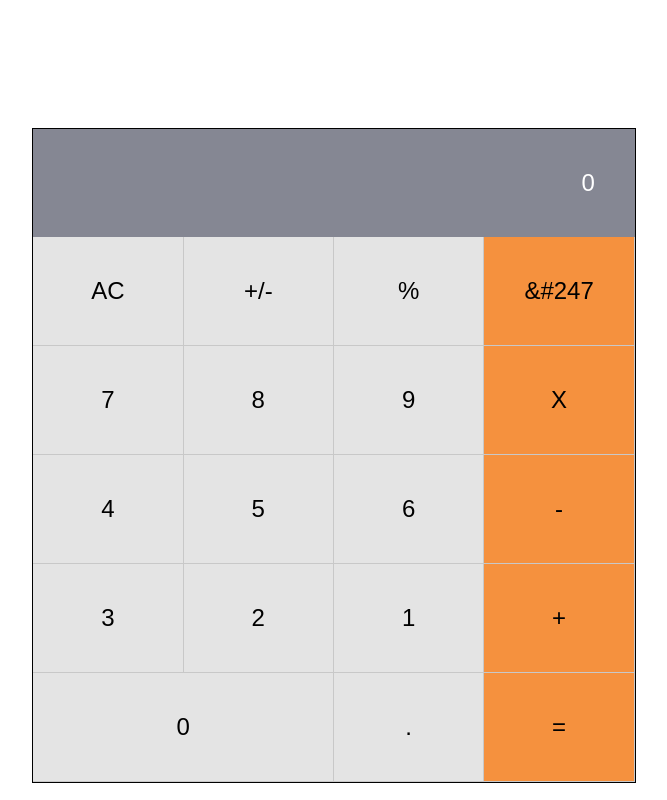
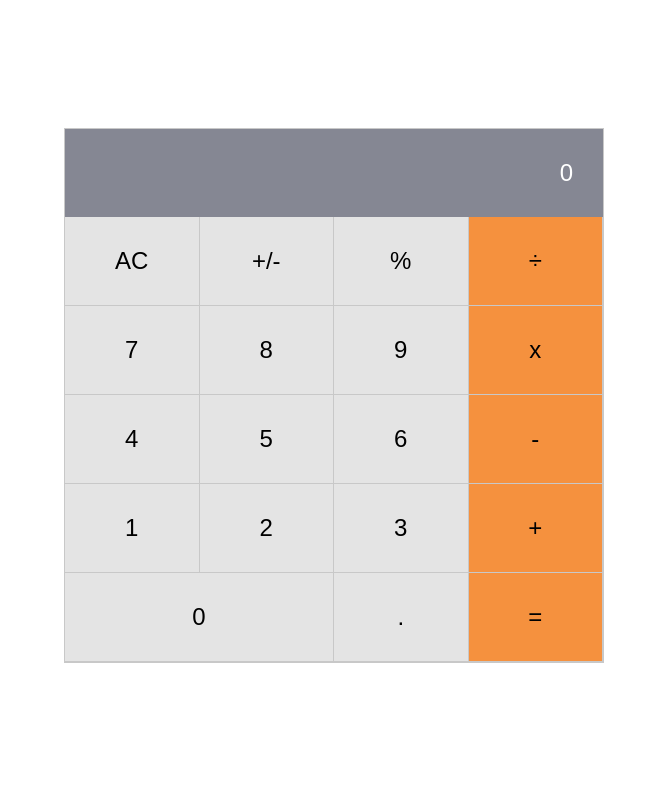
Before and after one commit to felixDev22/math-app1, a React (Create React App) app: page / in a window 1280 px wide. Shown: the whole page, without its empty margins (306-973 px from the left). Built offline with nearby package versions, Linux system fonts and the light colour scheme.

Commit message:
Update border color, margin-bottom, divide

```diff
--- a/package.json
+++ b/package.json
@@ -8,8 +8,10 @@
     "@testing-library/user-event": "^13.5.0",
     "react": "^18.2.0",
     "react-dom": "^18.2.0",
+    "react-icons": "^4.7.1",
     "react-scripts": "5.0.1",
-    "web-vitals": "^2.1.4"
+    "web-vitals": "^2.1.4",
+    "webpack-dev-middleware": "^6.0.1"
   },
   "scripts": {
     "start": "react-scripts start",
--- a/src/App.css
+++ b/src/App.css
@@ -1,5 +1,3 @@
-@import url('https://fonts.googleapis.com/css2?family=Open+Sans:wght@400;500;600&display=swap');
-
 * {
   margin: 0;
   padding: 0;
@@ -10,6 +8,7 @@
 
 .cal-section {
   margin-top: 10%;
+  margin-bottom: 10%;
   display: flex;
   flex-direction: column;
   align-items: center;
--- a/src/components/calculator.css
+++ b/src/components/calculator.css
@@ -11,12 +11,12 @@
   background: var(--grey2);
   min-width: 540px;
   height: auto;
-  border: solid 1px #000;
+  border: solid 1px #c8c8c8;
 }
 
 .cal-input {
   width: 100%;
-  padding: 40px;
+  padding: 30px;
   background: var(--input-color);
   text-align: right;
   font-size: 1.5rem;
@@ -35,7 +35,7 @@
 
 .btn,
 .btn-2 {
-  padding: 40px;
+  padding: 30px;
   background-color: #e4e4e4;
   font-size: 1.5rem;
   border-right: 1.5px solid var(--grey2);
--- a/src/components/calculator.js
+++ b/src/components/calculator.js
@@ -23,13 +23,13 @@ export default class Calculator extends React.Component {
               <button className='btn'>AC</button>
               <button className='btn'>+/-</button>
               <button className='btn'>%</button>
-              <button className='btn-2'>&#247</button>
+              <button className='btn-2'> &#247; </button>
             </li>
             <li className='row'>
               <button className='btn'>7</button>
               <button className='btn'>8</button>
               <button className='btn'>9</button>
-              <button className='btn-2'>X</button>
+              <button className='btn-2'>x</button>
             </li>
             <li className='row'>
               <button className='btn'>4</button>
@@ -38,9 +38,9 @@ export default class Calculator extends React.Component {
               <button className='btn-2'>-</button>
             </li>
             <li className='row'>
+              <button className='btn'>1</button>
+              <button className='btn'>2</button>
               <button className='btn'>3</button>
-              <button className='btn'>2</button>
-              <button className='btn'>1</button>
               <button className='btn-2'>+</button>
             </li>
             <li className='row2'>
```
Also changed, not shown: 1 other file (tests, documents, lock files or other folders).
